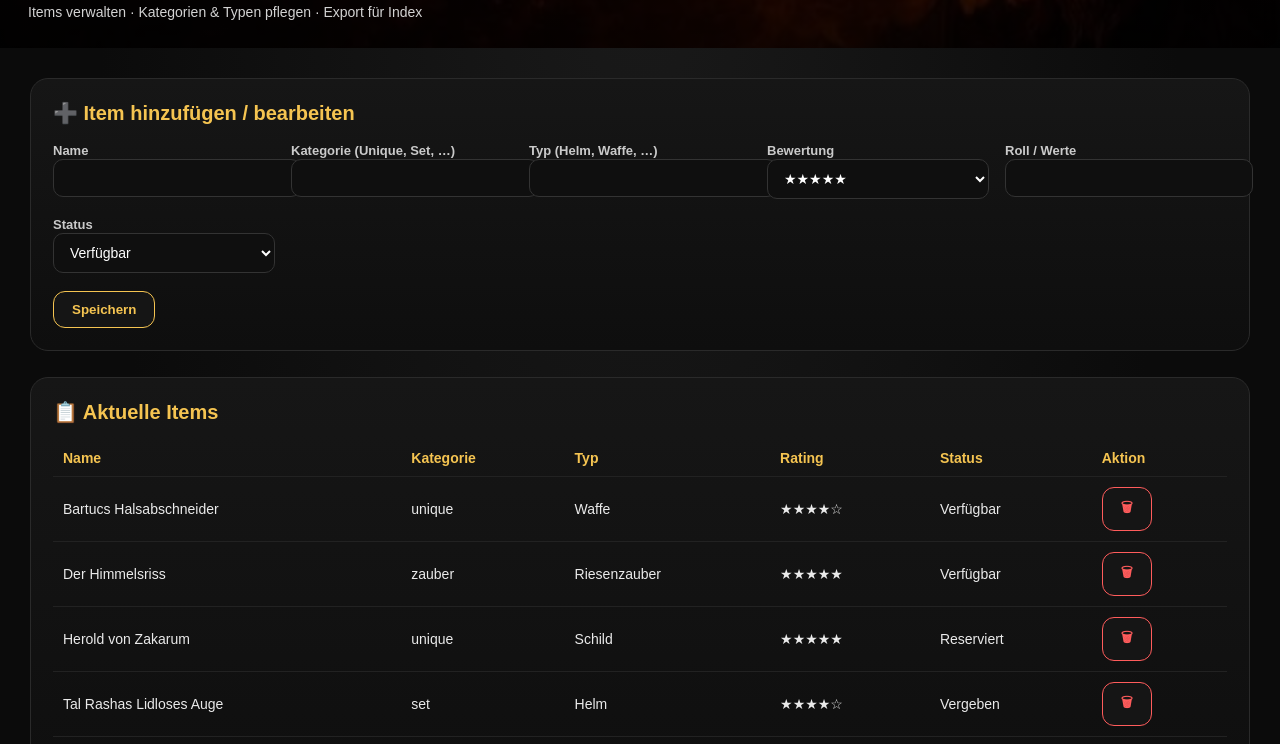
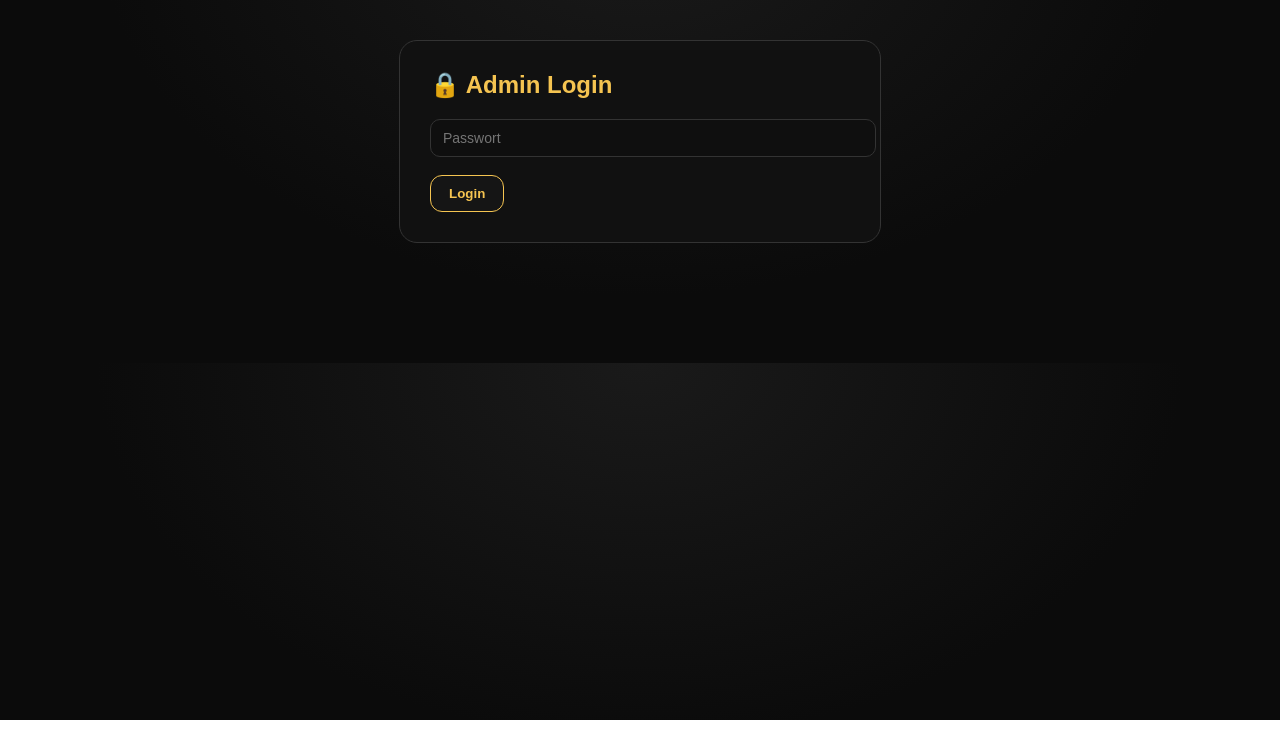
Before and after one commit to me-solli/lootliste, a plain HTML site: page admin-panel.html in a window 1280 px wide. Shown: the part 80-824 px from the top of the page. After the commit the page ends 800 px from the top, so only its background shows below. Drawn offline with Linux system fonts and the light colour scheme.

Commit message:
Update admin-panel.html

```diff
--- a/admin-panel.html
+++ b/admin-panel.html
@@ -2,7 +2,7 @@
 <html lang="de">
 <head>
 <meta charset="UTF-8">
-<title>🎁 Lootliste – Admin Panel</title>
+<title>🛠 Lootliste – Admin Panel</title>
 <meta name="viewport" content="width=device-width, initial-scale=1.0">
 
 <style>
@@ -10,57 +10,33 @@
   --gold:#f5c451;
   --bg:#0b0b0b;
   --panel:#111;
-  --panel2:#141414;
   --border:#2a2a2a;
 }
 
 body{
   margin:0;
   font-family:Arial, sans-serif;
-  background:
-    radial-gradient(ellipse at top, #1a1a1a 0%, #0b0b0b 60%);
+  background:radial-gradient(ellipse at top, #1a1a1a 0%, #0b0b0b 60%);
   color:#eaeaea;
 }
 
-.wrapper{
-  max-width:1280px;
-  margin:0 auto;
-}
+.wrapper{max-width:1280px;margin:0 auto;}
 
-/* ===== Header ===== */
 header{
-  background:url("img/banner-diablo.jpg") center / cover no-repeat;
+  background:url("img/banner-diablo.jpg") center/cover no-repeat;
   border-radius:0 0 18px 18px;
 }
-
 .header-inner{
-  padding:28px;
+  padding:26px;
   background:linear-gradient(rgba(0,0,0,.75),rgba(0,0,0,.9));
 }
+header h1{margin:0;font-size:28px;}
+header p{margin:6px 0 0;font-size:14px;opacity:.85}
 
-header h1{
-  margin:0;
-  font-size:28px;
-  color:#fff;
-}
+.container{padding:30px;display:grid;gap:26px}
 
-header p{
-  margin:8px 0 0;
-  font-size:14px;
-  opacity:.9;
-}
-
-/* ===== Layout ===== */
-.container{
-  padding:30px;
-  display:grid;
-  gap:26px;
-}
-
-/* ===== Panels ===== */
 .panel{
-  background:
-    linear-gradient(180deg, #161616, #0e0e0e);
+  background:linear-gradient(180deg,#161616,#0e0e0e);
   border:1px solid var(--border);
   border-radius:18px;
   padding:22px;
@@ -72,20 +48,16 @@ header p{
   font-size:20px;
 }
 
-/* ===== Form ===== */
+/* FORM */
 .form-grid{
   display:grid;
   grid-template-columns:repeat(auto-fit,minmax(220px,1fr));
   gap:16px;
 }
 
-label{
-  font-size:13px;
-  font-weight:bold;
-  opacity:.85;
-}
+label{font-size:13px;font-weight:bold;opacity:.85}
 
-input, select{
+input,select{
   width:100%;
   padding:10px 12px;
   background:#0f0f0f;
@@ -95,12 +67,7 @@ input, select{
   font-size:14px;
 }
 
-/* ===== Buttons ===== */
-.actions{
-  display:flex;
-  gap:12px;
-  margin-top:18px;
-}
+.actions{display:flex;gap:12px;margin-top:18px}
 
 button{
   padding:10px 18px;
@@ -111,37 +78,15 @@ button{
   font-weight:bold;
   cursor:pointer;
 }
-
-button.save{
-  border-color:var(--gold);
-  color:var(--gold);
-}
-button.del{
-  border-color:#ff5c5c;
-  color:#ff5c5c;
-}
+button.save{border-color:var(--gold);color:var(--gold)}
+button.del{border-color:#ff5c5c;color:#ff5c5c}
 button:hover{opacity:.85}
 
-/* ===== Table ===== */
-table{
-  width:100%;
-  border-collapse:collapse;
-  font-size:14px;
-}
+/* TABLE */
+table{width:100%;border-collapse:collapse;font-size:14px}
+th,td{padding:10px;border-bottom:1px solid #222;text-align:left}
+th{color:var(--gold)}
 
-th,td{
-  padding:10px;
-  border-bottom:1px solid #222;
-  text-align:left;
-}
-
-th{
-  color:var(--gold);
-}
-
-td small{opacity:.7}
-
-/* ===== Code Output ===== */
 textarea{
   width:100%;
   height:300px;
@@ -154,33 +99,51 @@ textarea{
   font-size:13px;
 }
 
-/* ===== Footer ===== */
+/* LOGIN */
+#loginBox{
+  max-width:420px;
+  margin:120px auto;
+  padding:30px;
+  background:#111;
+  border:1px solid #333;
+  border-radius:18px;
+}
+#loginBox h2{margin-top:0;color:var(--gold)}
+
 footer{
   margin:40px 0 20px;
-  padding-top:20px;
-  border-top:1px solid #222;
+  text-align:center;
   font-size:13px;
-  text-align:center;
-  opacity:.7;
+  opacity:.6;
 }
 </style>
 </head>
 
 <body>
-<div class="wrapper">
+
+<!-- LOGIN -->
+<div id="loginBox">
+  <h2>🔒 Admin Login</h2>
+  <input id="pw" type="password" placeholder="Passwort">
+  <div class="actions">
+    <button class="save" onclick="login()">Login</button>
+  </div>
+</div>
+
+<!-- ADMIN -->
+<div class="wrapper" id="admin" style="display:none">
 
 <header>
   <div class="header-inner">
     <h1>🛠 Lootliste – Admin Panel</h1>
-    <p>Items verwalten · Kategorien & Typen pflegen · Export für Index</p>
+    <p>Items verwalten · Export für Index</p>
   </div>
 </header>
 
 <div class="container">
 
-<!-- ADD / EDIT -->
 <div class="panel">
-  <h2>➕ Item hinzufügen / bearbeiten</h2>
+<h2>➕ Item hinzufügen</h2>
 
 <div class="form-grid">
   <div>
@@ -189,13 +152,34 @@ footer{
   </div>
 
   <div>
-      <label>Kategorie (Unique, Set, …)</label>
-      <input id="category">
+    <label>Kategorie</label>
+    <select id="category">
+      <option>Unique</option>
+      <option>Set</option>
+      <option>Magisch</option>
+      <option>Selten</option>
+      <option>Rune</option>
+      <option>Zauber</option>
+    </select>
   </div>
 
   <div>
-      <label>Typ (Helm, Waffe, …)</label>
-      <input id="type">
+    <label>Typ</label>
+    <select id="type">
+      <option>Helm</option>
+      <option>Amulett</option>
+      <option>Waffe</option>
+      <option>Rüstung</option>
+      <option>Schild</option>
+      <option>Gürtel</option>
+      <option>Ring</option>
+      <option>Handschuhe</option>
+      <option>Schuhe</option>
+      <option>Kleiner Zauber</option>
+      <option>Großer Zauber</option>
+      <option>Riesenzauber</option>
+      <option>Sonstiges</option>
+    </select>
   </div>
 
   <div>
@@ -229,25 +213,18 @@ footer{
 </div>
 </div>
 
-<!-- TABLE -->
 <div class="panel">
 <h2>📋 Aktuelle Items</h2>
 <table>
 <thead>
 <tr>
-        <th>Name</th>
-        <th>Kategorie</th>
-        <th>Typ</th>
-        <th>Rating</th>
-        <th>Status</th>
-        <th>Aktion</th>
+<th>Name</th><th>Kategorie</th><th>Typ</th><th>Rating</th><th>Status</th><th></th>
 </tr>
 </thead>
 <tbody id="itemTable"></tbody>
 </table>
 </div>
 
-<!-- EXPORT -->
 <div class="panel">
 <h2>📄 items.js Export</h2>
 <textarea id="output" readonly></textarea>
@@ -255,72 +232,64 @@ footer{
 
 </div>
 
-<footer>
-  Lootliste 2.0 · Admin Panel
-</footer>
+<footer>Lootliste · Admin Panel</footer>
+</div>
 
 <script type="module">
 import itemsData from "./items.js";
 
-const nameInput = document.getElementById("name");
-const categoryInput = document.getElementById("category");
-const typeInput = document.getElementById("type");
-const starsSelect = document.getElementById("stars");
-const rollInput = document.getElementById("roll");
-const statusSelect = document.getElementById("status");
+const admin=document.getElementById("admin");
+const loginBox=document.getElementById("loginBox");
 
-const itemTable = document.getElementById("itemTable");
-const output = document.getElementById("output");
+window.login=()=>{
+  if(document.getElementById("pw").value==="lootliste"){
+    loginBox.style.display="none";
+    admin.style.display="block";
+  }else alert("Falsches Passwort");
+};
 
-let items = JSON.parse(JSON.stringify(itemsData));
+let items=JSON.parse(JSON.stringify(itemsData));
+const table=document.getElementById("itemTable");
+const output=document.getElementById("output");
 
 function render(){
-  itemTable.innerHTML="";
+  table.innerHTML="";
   items.forEach((it,i)=>{
-    itemTable.innerHTML+=`
+    table.innerHTML+=`
     <tr>
       <td>${it.name}</td>
       <td>${it.category}</td>
       <td>${it.type}</td>
       <td>${it.stars}</td>
       <td>${it.status}</td>
-        <td>
-          <button class="del" onclick="del(${i})">🗑</button>
-        </td>
+      <td><button class="del" onclick="del(${i})">🗑</button></td>
     </tr>`;
   });
-
-  output.value =
-`const items = ${JSON.stringify(items, null, 2)};
-
-export default items;`;
+  output.value=`const items = ${JSON.stringify(items,null,2)};\n\nexport default items;`;
 }
 
-function saveItem(){
+window.saveItem=()=>{
   items.push({
-    name:nameInput.value,
-    category:categoryInput.value,
-    type:typeInput.value,
-    stars:starsSelect.value,
-    roll:rollInput.value||"—",
+    name:name.value,
+    category:category.value,
+    type:type.value,
+    stars:stars.value,
+    roll:roll.value||"—",
     contact:"me_solli",
-    status:statusSelect.value
+    status:status.value
   });
   render();
-}
-window.saveItem=saveItem;
+};
 
-function del(i){
+window.del=(i)=>{
   if(confirm("Item löschen?")){
     items.splice(i,1);
     render();
   }
-}
-window.del=del;
+};
 
 render();
 </script>
 
-</div>
 </body>
 </html>
```
Lines whose indentation alone changed are shown as unchanged.
